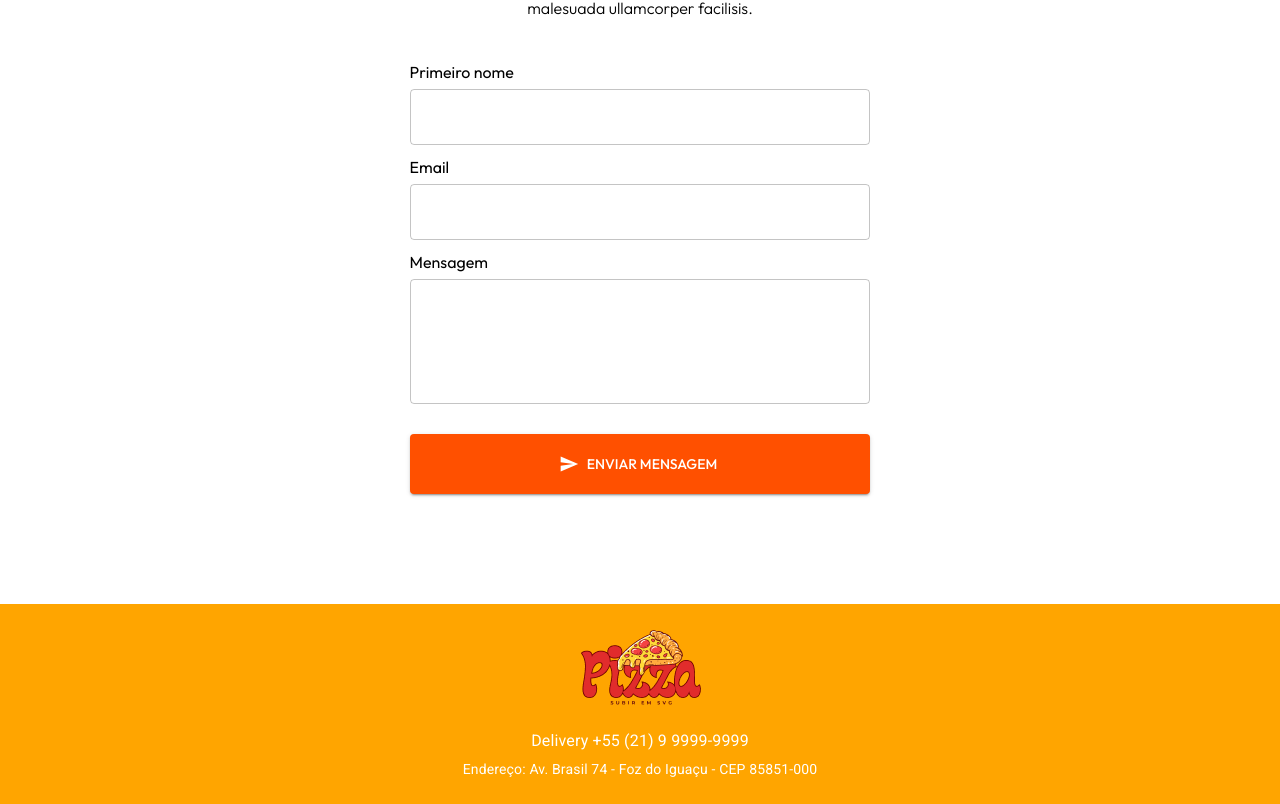
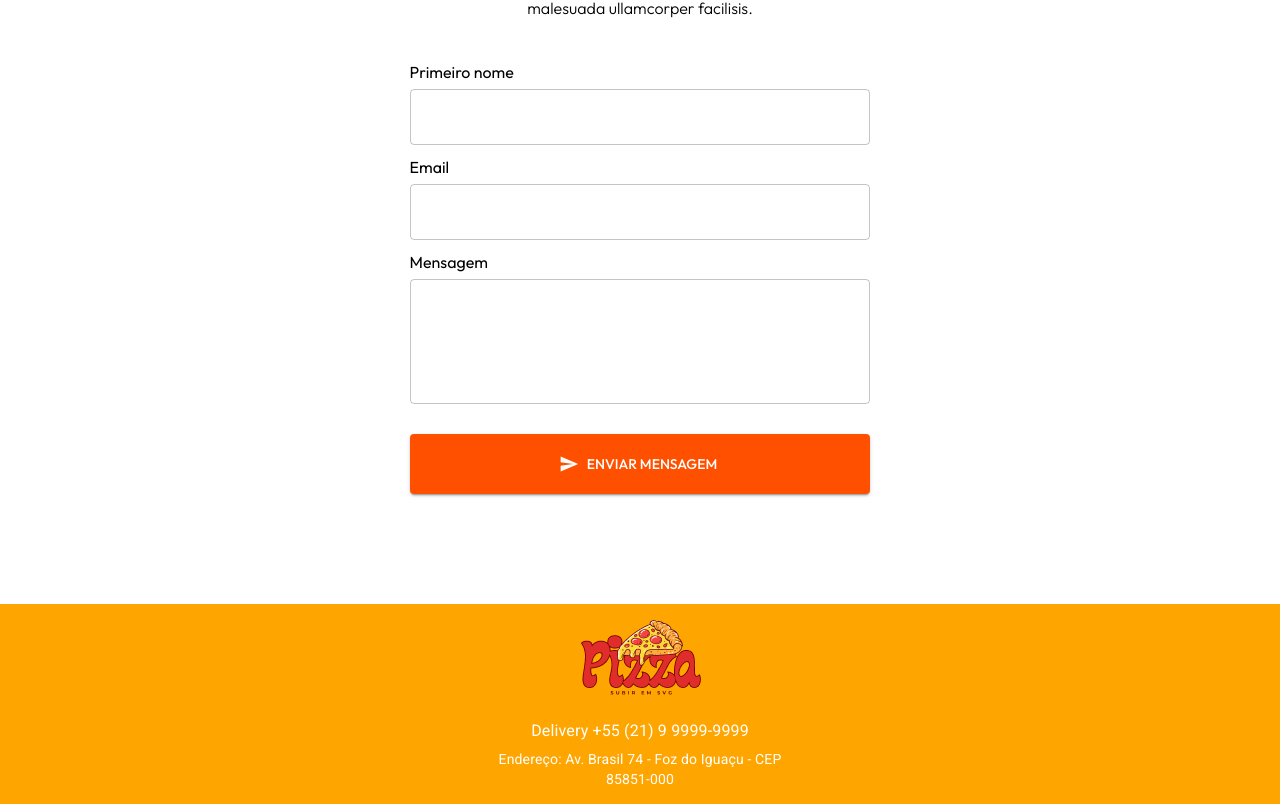
Before and after one commit to guleao/testelou, a React (Create React App) app: page / in a window 1280 px wide. Shown: the part 2174-2978 px from the top of the page. Built offline with nearby package versions, Linux system fonts and the light colour scheme.

Commit message:
terminei

```diff
--- a/src/components/Footer.js
+++ b/src/components/Footer.js
@@ -28,7 +28,7 @@ const Footer = () => {
         <Typography variant="body1" gutterBottom>
             Delivery +55 (21) 9 9999-9999
         </Typography>
-        <Typography variant="body2">
+        <Typography variant="body2" sx={{ maxWidth: '300px'}}>
             Endereço: Av. Brasil 74 - Foz do Iguaçu - CEP 85851-000
         </Typography>
         </Box>
```
